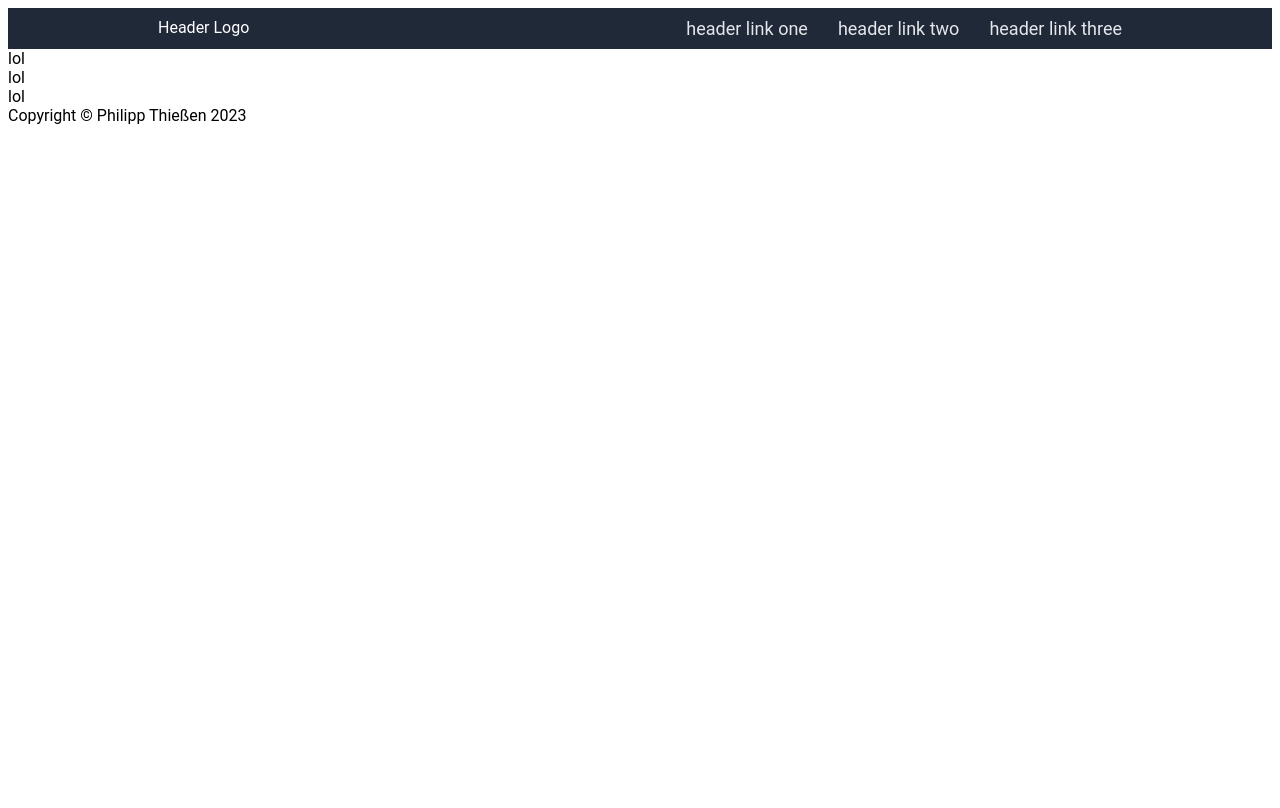
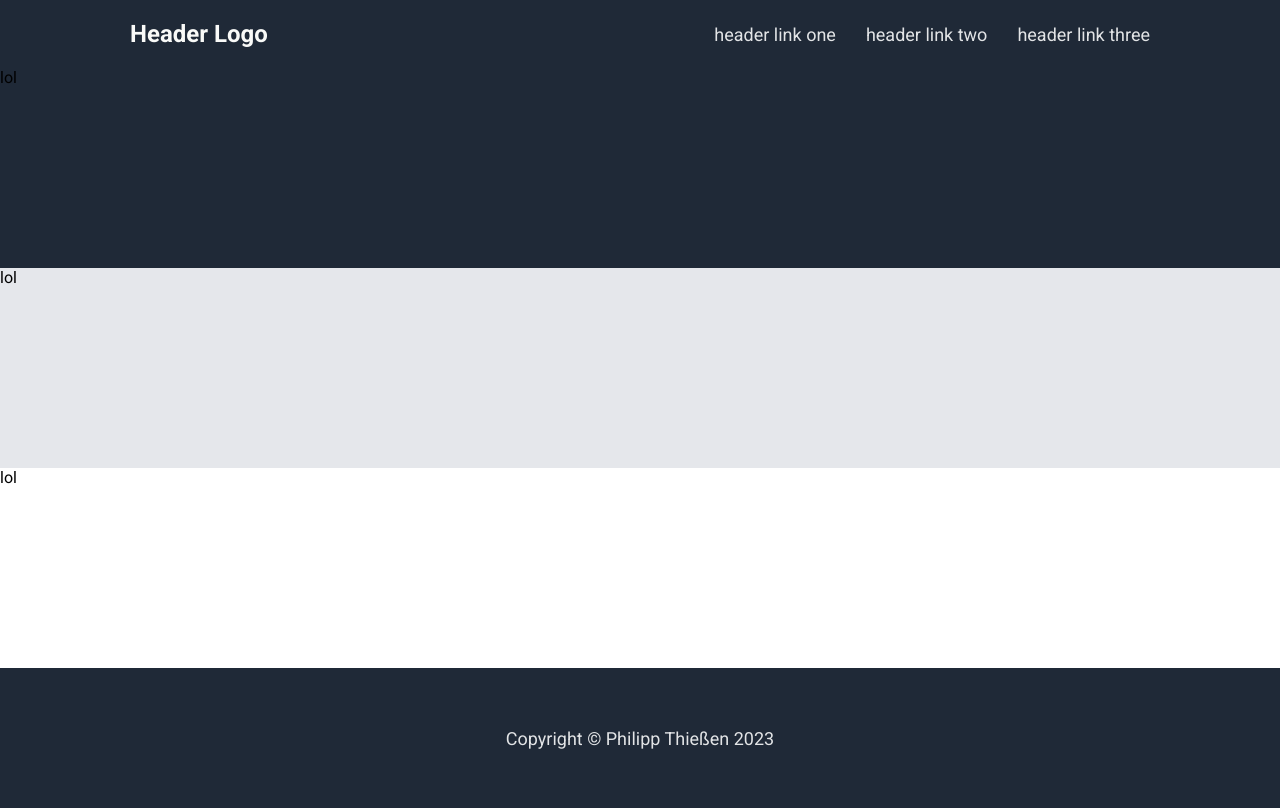
Before and after one commit to guudewie/landing_page, a plain HTML site: page index.html in a window 1280 px wide. Drawn offline with Linux system fonts and the light colour scheme.

Commit message:
add footer and main sections styling
- fix text overflow
- add background color to main sections to distinguish them
- finish header styling
- finish footer styling

```diff
--- a/index.html
+++ b/index.html
@@ -6,6 +6,9 @@
     <meta name="viewport" content="width=device-width, initial-scale=1.0">
     <title>Landing Page</title>
     <link rel="stylesheet" href="style.css">
+    <link rel="preconnect" href="https://fonts.googleapis.com">
+<link rel="preconnect" href="https://fonts.gstatic.com" crossorigin>
+<link href="https://fonts.googleapis.com/css2?family=Roboto:ital,wght@0,100;0,300;0,400;0,500;0,700;0,900;1,100;1,300;1,400;1,500;1,700;1,900&display=swap" rel="stylesheet">
 </head>
 <body>
     <div class="header">
--- a/style.css
+++ b/style.css
@@ -1,36 +1,107 @@
+/*
+*{border: 2px solid royalblue;}
+*/
+
 body{
+    margin: 0;
+
     display: flex;
     flex-direction: column;
     font-family: 'Roboto', sans-serif;
+    justify-content: space-between;
 }
+
+
+/*######################### HEADER ##########################*/
+
 
 .header {
     background-color: #1F2937;
     color: white;
-    padding: 10px 150px;
+    padding: 20px 130px;
 
     display: flex;
+    align-items: center;
+    gap: 50px;
+
 }
 
 .headerleft,
 .headerright {
     display: flex;
     flex: 1;
+
 }
 
 .headerleft {
-    margin-right: 10px;
     justify-content: flex-start;
 }
 
 .headerright {
-    margin-left: 10px;
+
     justify-content: flex-end;
     gap: 30px;
+    min-height: 0;
 }
+
+.Logo{
+    color: #F9FAF8;
+    font-size: 24px;
+    font-weight: bold;
+
+    white-space: nowrap;
+}
+
 
 .headerlink {
     text-decoration: none;
-    color: #E5E7EB;
+    color: #e2e4e6;
     font-size: 18px;
+    white-space: nowrap;
+    min-height: 0;
 }
+
+
+/*######################### MAIN ##########################*/
+.main{
+    display: flex;
+    flex-direction: column;
+}
+
+.main-top{
+    flex-shrink: 1;
+    height: 200px;
+
+    background-color: #1F2937;
+}
+
+.main-middle{
+    flex-shrink: 1;
+    height: 200px;
+
+    background-color: #E5E7EB;
+}
+
+.main-bottom{
+    flex-shrink: 1;
+    height: 200px;
+}
+
+
+/*######################### FOOTER ##########################*/
+
+.footer {
+
+    background-color: #1F2937;
+}
+
+.footer-copyright {
+    display: flex;
+    align-items: center;
+    justify-content: center;
+
+    color: #e2e4e6;
+    font-size: 18px;
+    white-space: nowrap;
+    height: 140px;
+}
```
